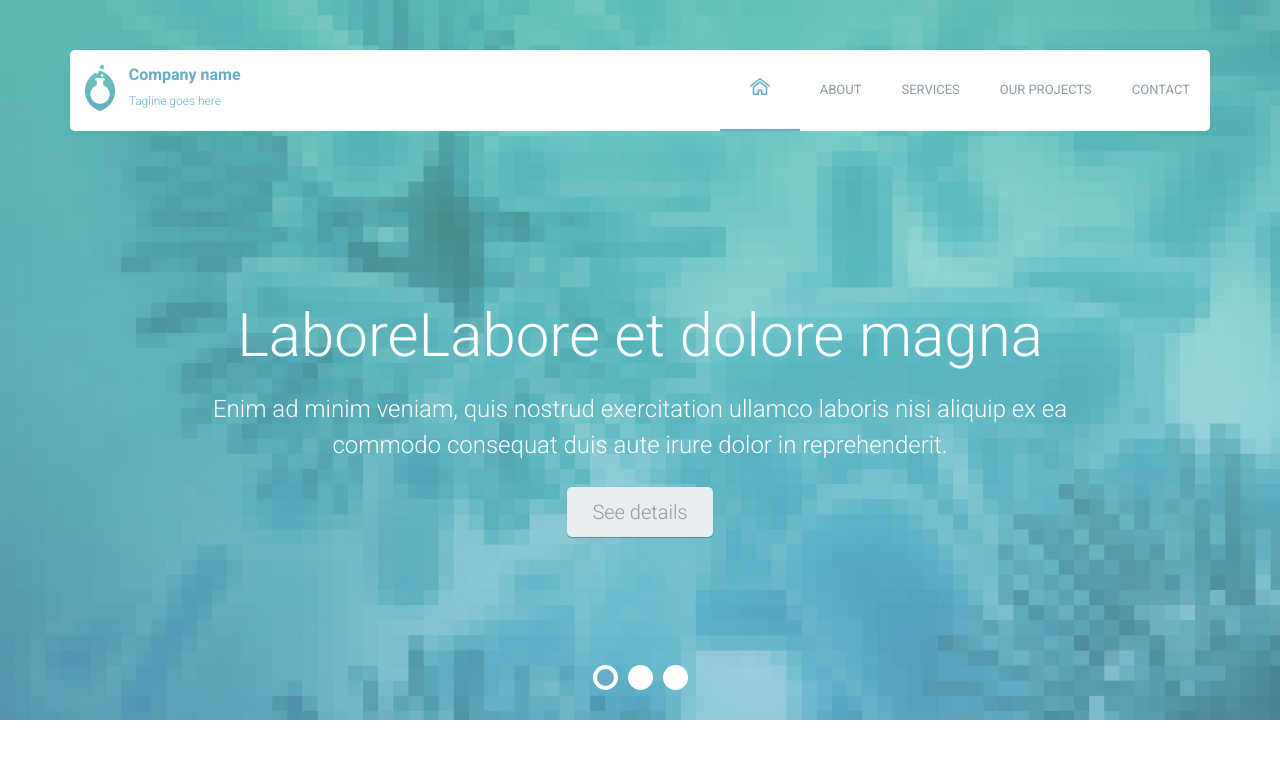
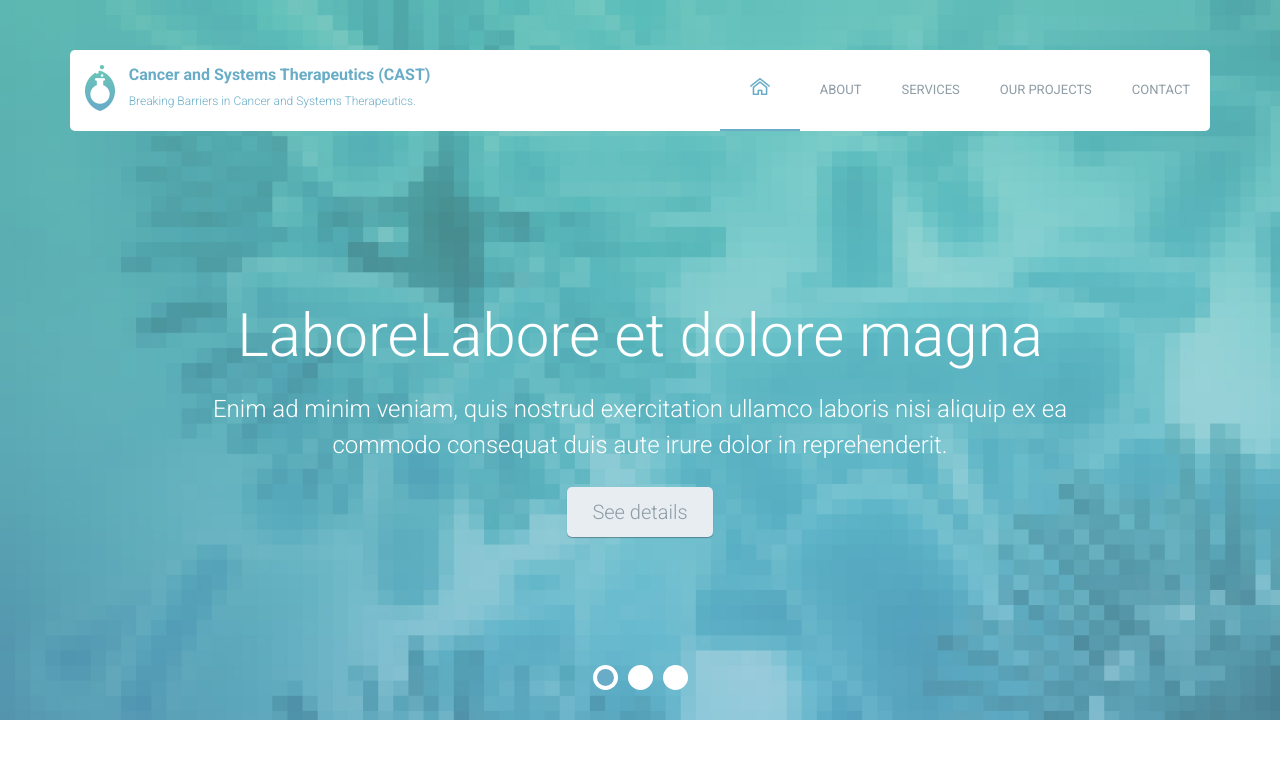
Before and after one commit to CASTUAMS/CastWebsite, a plain HTML site: page index.html in a window 1280 px wide. Shown: the top 767 px of the page. Drawn offline with Linux system fonts and the light colour scheme.

Commit message:
2nd test push

```diff
--- a/index.html
+++ b/index.html
@@ -5,7 +5,7 @@
 		<meta http-equiv="X-UA-Compatible" content="IE=edge">
 		<meta name="viewport" content="width=device-width, initial-scale=1.0,maximum-scale=1">
 
-		<title>Science Labs</title>
+		<title>CAST</title>
 
 		<!-- Loading third party fonts -->
 		<link href="http://fonts.googleapis.com/css?family=Roboto:300,400,700|" rel="stylesheet" type="text/css">
@@ -31,8 +31,8 @@
 						<a href="index.html" class="branding">
 							<img src="images/logo.png" alt="" class="logo">
 							<div class="logo-type">
-								<h1 class="site-title">Company name</h1>
-								<small class="site-description">Tagline goes here</small>
+								<h1 class="site-title">Cancer and Systems Therapeutics (CAST) </h1>
+								<small class="site-description">Breaking Barriers in Cancer and Systems Therapeutics.</small>
 							</div>
 						</a>
 
```
Also changed, not shown: 1 other file.
